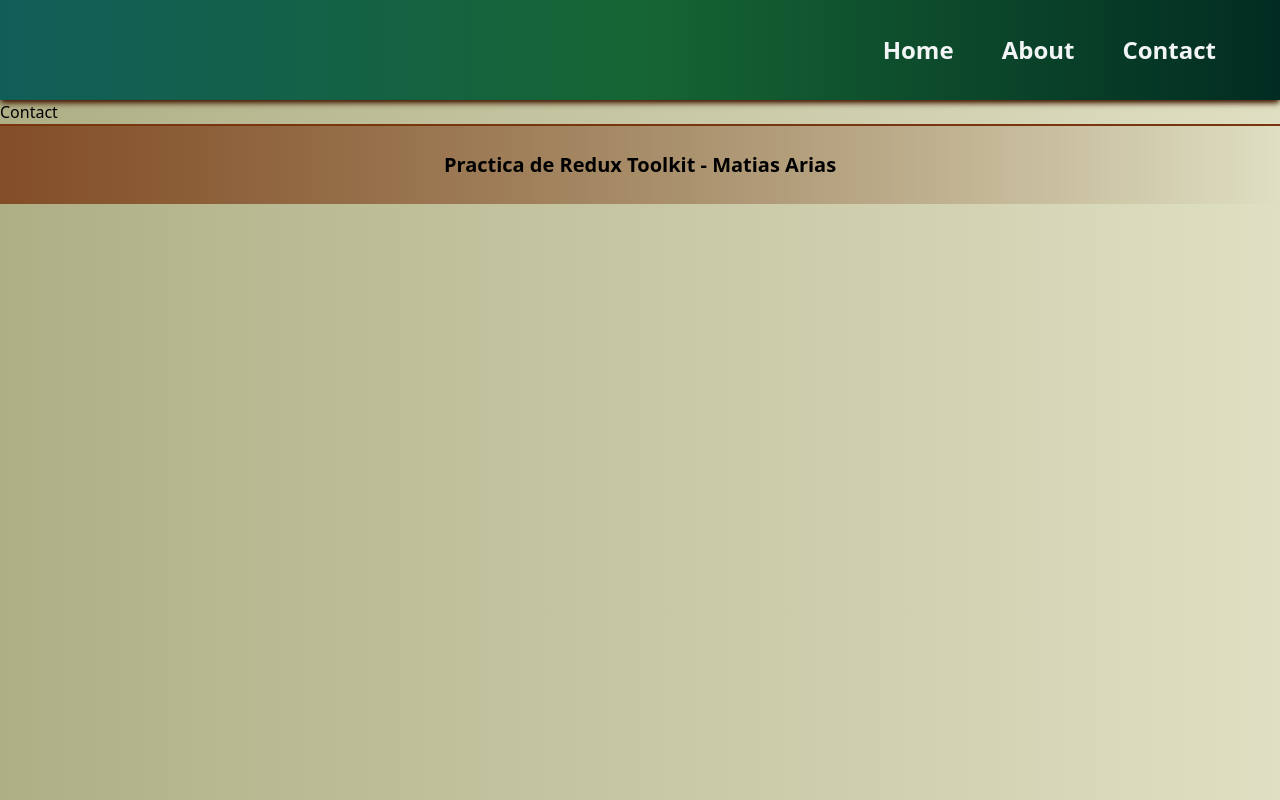
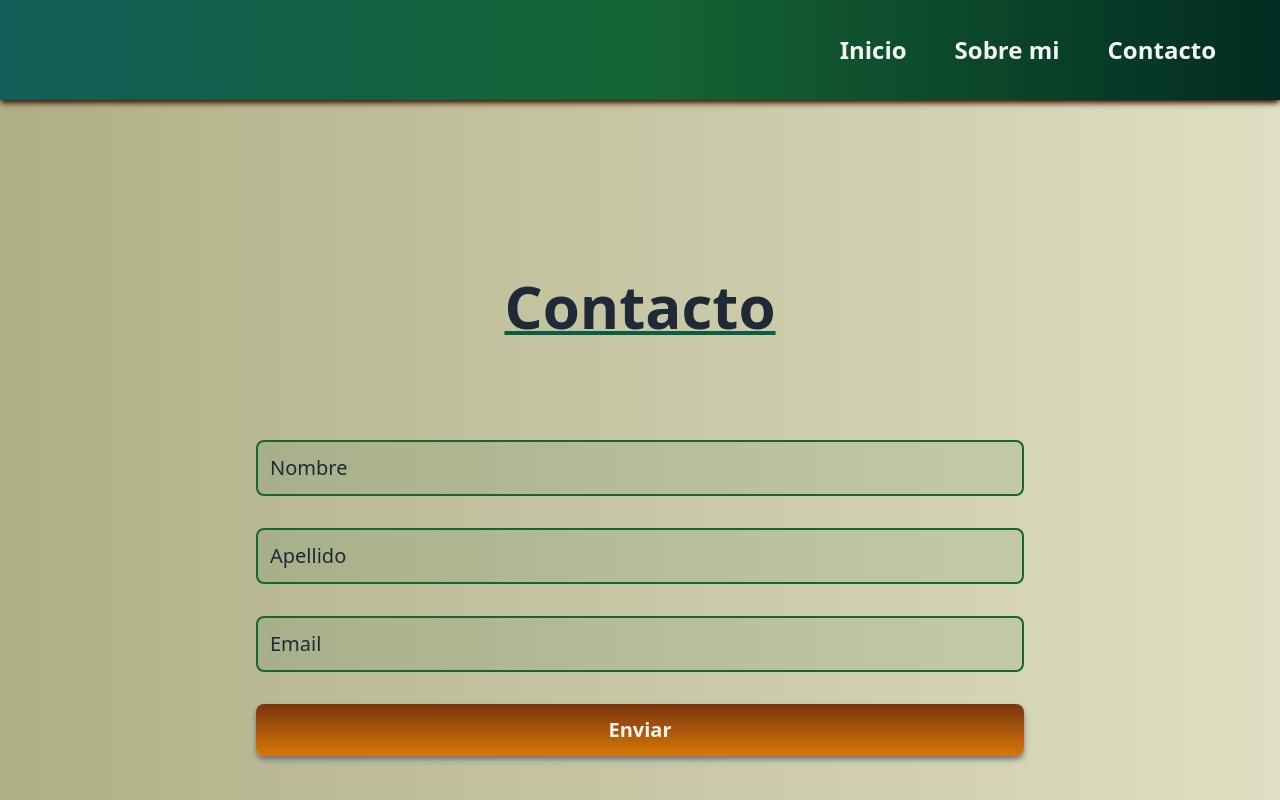
Before and after one commit to matiarias/redux-toolkit-practice-app, a React (Create React App) app: page /contact in a window 1280 px wide. Shown: the top 800 px of the page. Built offline with nearby package versions, Linux system fonts and the light colour scheme.

Commit message:
se agrego componente form

```diff
--- a/src/components/Footer.jsx
+++ b/src/components/Footer.jsx
@@ -2,8 +2,8 @@ import React from "react";
 
 const Footer = () => {
   return (
-    <div className="h-[80px] w-full bg-gradient-to-r from-amber-900/80 flex justify-center items-center border-t-2 border-amber-900">
-      <span className="text-lg lg:text-xl font-bold">
+    <div className="h-[80px] xl:h-[110px] w-full bg-gradient-to-r from-amber-900/80 flex justify-center items-center border-t-2 border-amber-900">
+      <span className="text-lg lg:text-xl xl:text-3xl font-bold">
         Practica de Redux Toolkit - Matias Arias
       </span>
     </div>
--- a/src/components/Form.jsx
+++ b/src/components/Form.jsx
@@ -1,7 +1,36 @@
-import React from "react";
+import React, { useState } from "react";
 
 const Form = () => {
-  return <div>Form</div>;
+  const [first, setfirst] = useState();
+
+  return (
+    <form className="h-100 max-w-screen-md mx-auto flex flex-col justify-center items-center gap-8">
+      <input
+        className="w-full py-3 px-3 bg-green-800/10 text-lg lg:text-xl rounded-lg border-2 border-green-800 focus:outline-none placeholder:text-gray-800"
+        type="text"
+        id="name"
+        placeholder="Nombre"
+      />
+
+      <input
+        className="w-full py-3 px-3 bg-green-800/10 text-lg lg:text-xl rounded-lg border-2 border-green-800 focus:outline-none placeholder:text-gray-800"
+        type="text"
+        id="lastname"
+        placeholder="Apellido"
+      />
+
+      <input
+        className="w-full py-3 px-3 bg-green-800/10 text-lg lg:text-xl rounded-lg border-2 border-green-800 focus:outline-none placeholder:text-gray-800"
+        type="email"
+        id="email"
+        placeholder="Email"
+      />
+
+      <button className="py-3 w-full bg-gradient-to-b from-amber-900 to-amber-600 text-gray-100 text-lg lg:text-xl font-bold rounded-lg shadow-md shadow-gray-500">
+        Enviar
+      </button>
+    </form>
+  );
 };
 
 export default Form;
--- a/src/components/NavBar.jsx
+++ b/src/components/NavBar.jsx
@@ -7,20 +7,20 @@ const NavBar = () => {
       <nav className="h-[100px] w-full bg-gradient-to-r from-teal-800 via-green-800 to-emerald-950 shadow-md shadow-amber-950">
         <div className="h-full w-full flex justify-end items-center gap-12 px-16 py-4">
           <Link to={"/"}>
-            <span className="text-gray-100 text-xl xl:text-2xl font-bold hover:text-amber-800">
-              Home
+            <span className="text-gray-100 text-xl xl:text-2xl 2xl:text-3xl font-bold hover:text-amber-800">
+              Inicio
             </span>
           </Link>
 
           <Link to={"/about"}>
-            <span className="text-gray-100 text-xl xl:text-2xl font-bold hover:text-amber-800">
-              About
+            <span className="text-gray-100 text-xl xl:text-2xl 2xl:text-3xl font-bold hover:text-amber-800">
+              Sobre mi
             </span>
           </Link>
 
           <Link to={"contact"}>
-            <span className="text-gray-100 text-xl xl:text-2xl font-bold hover:text-amber-800">
-              Contact
+            <span className="text-gray-100 text-xl xl:text-2xl 2xl:text-3xl font-bold hover:text-amber-800">
+              Contacto
             </span>
           </Link>
         </div>
--- a/src/pages/Contact.jsx
+++ b/src/pages/Contact.jsx
@@ -1,7 +1,18 @@
 import React from "react";
+import Form from "../components/Form";
 
 const Contact = () => {
-  return <div>Contact</div>;
+  return (
+    <div className="h-screen w-full flex flex-col justify-center items-center gap-10">
+      <h1 className="text-5xl lg:text-6xl text-gray-800 font-bold text-center mt-8 underline underline-offset-2 decoration-4 decoration-emerald-800">
+        Contacto
+      </h1>
+
+      <div className="container mx-auto mt-16 px-16">
+        <Form />
+      </div>
+    </div>
+  );
 };
 
 export default Contact;
```
